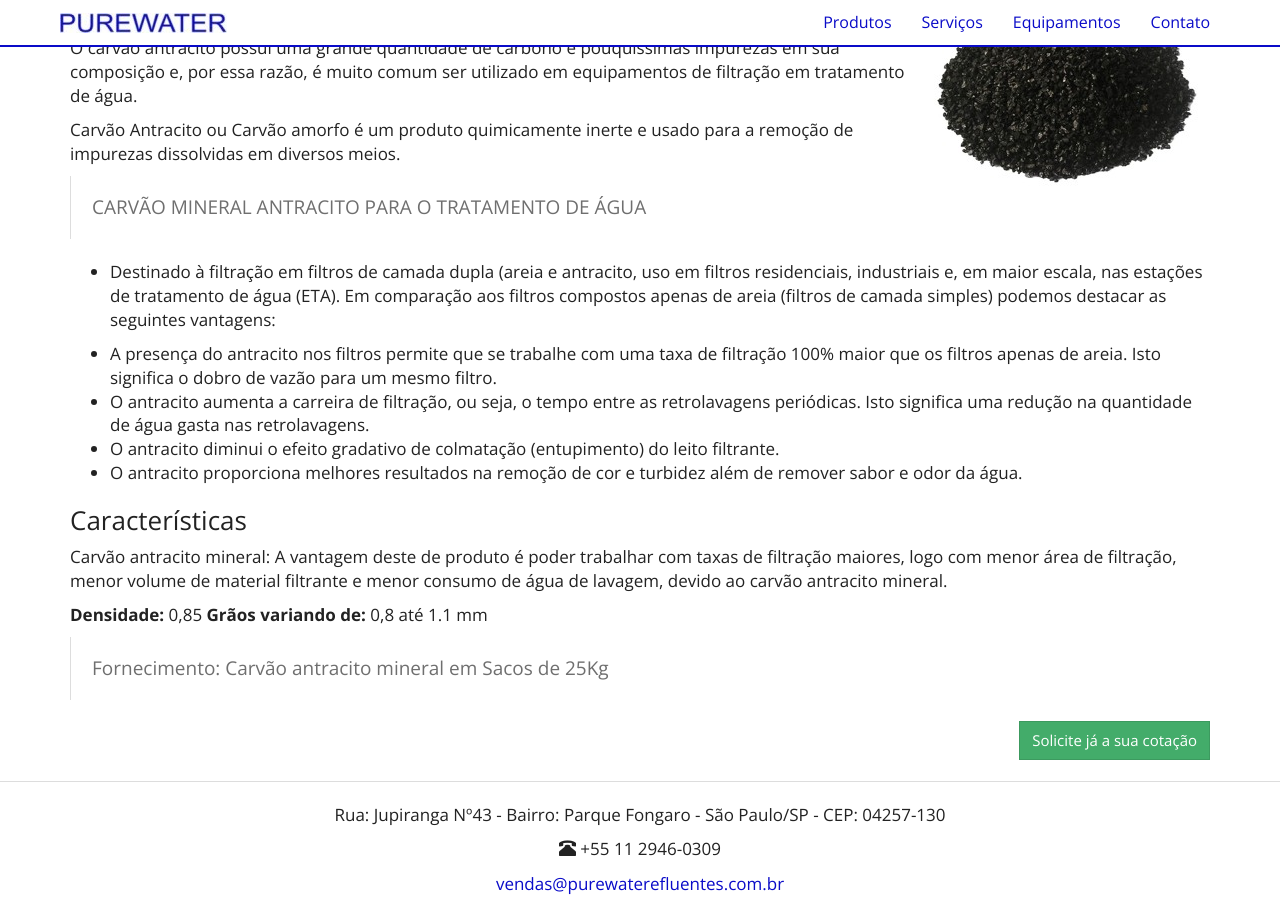
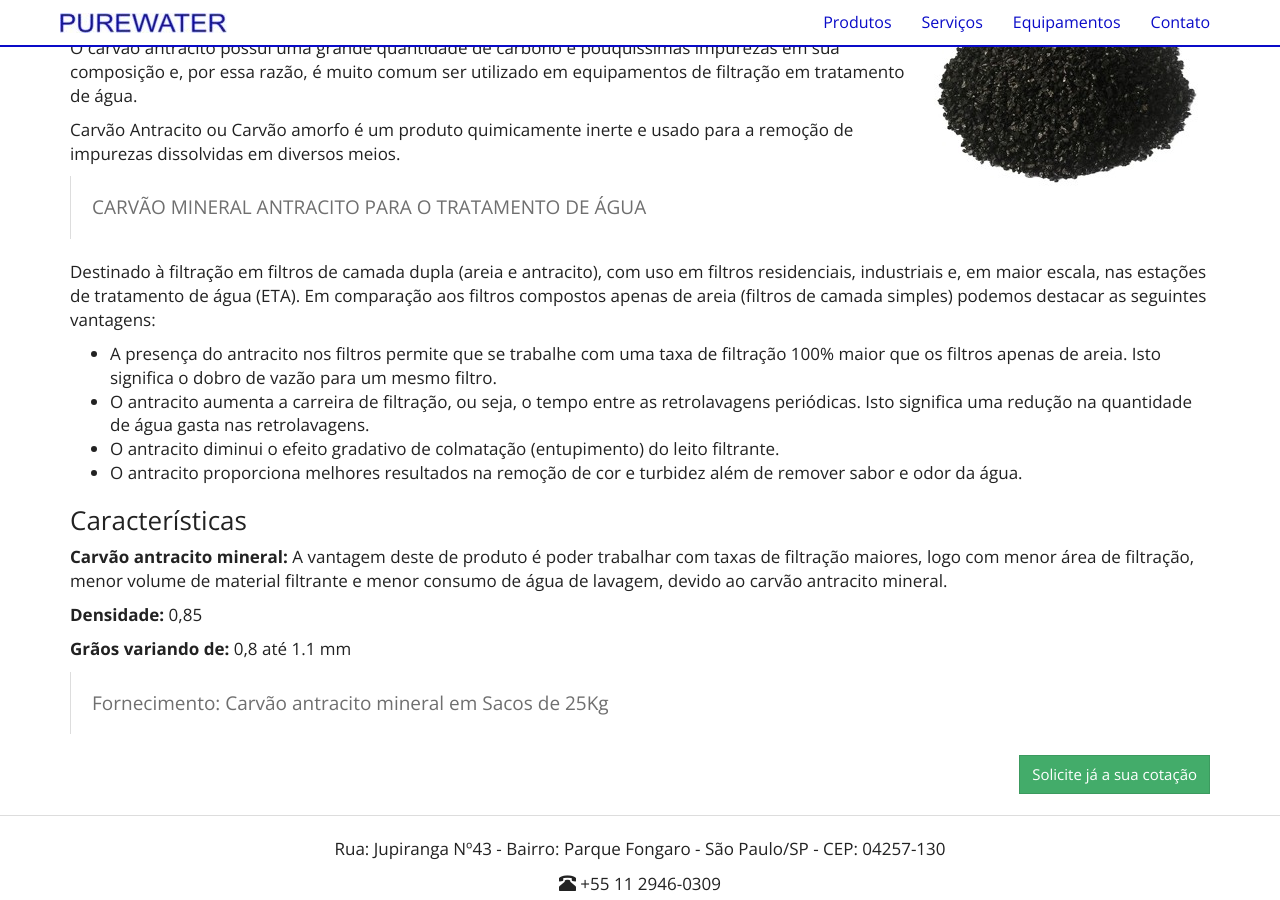
Before and after one commit to purewaterefluentes/purewaterefluentes.github.io, a Jekyll site: the page built from produtos/carvao-antracito.md, in a window 1280 px wide and 900 px high, scrolled down 463 px. Built offline with Jekyll 4.4.1, drawn with Linux system fonts in a browser that asks for light colours; nearby versions of some CDN libraries; library files that are not in the unit come from our copies.

Commit message:
Update carvao-antracito.md

```diff
--- a/produtos/carvao-antracito.md
+++ b/produtos/carvao-antracito.md
@@ -17,7 +17,7 @@ Carvão Antracito ou Carvão amorfo é um produto quimicamente inerte e usado pa
 
 > #### CARVÃO MINERAL ANTRACITO PARA O TRATAMENTO DE ÁGUA
 
-- Destinado à filtração em filtros de camada dupla (areia e antracito, uso em filtros residenciais, industriais e, em maior escala, nas estações de tratamento de água (ETA). Em comparação aos filtros compostos apenas de areia (filtros de camada simples) podemos destacar as seguintes vantagens:
+Destinado à filtração em filtros de camada dupla (areia e antracito), com uso em filtros residenciais, industriais e, em maior escala, nas estações de tratamento de água (ETA). Em comparação aos filtros compostos apenas de areia (filtros de camada simples) podemos destacar as seguintes vantagens:
 
 - A presença do antracito nos filtros permite que se trabalhe com uma taxa de filtração 100% maior que os filtros apenas de areia. Isto significa o dobro de vazão para um mesmo filtro.
 - O antracito aumenta a carreira de filtração, ou seja, o tempo entre as retrolavagens periódicas. Isto significa uma redução na quantidade de água gasta nas retrolavagens.
@@ -26,9 +26,10 @@ Carvão Antracito ou Carvão amorfo é um produto quimicamente inerte e usado pa
 
 ### Características
 
-Carvão antracito mineral: A vantagem deste de produto é poder trabalhar com taxas de filtração maiores, logo com menor área de filtração, menor volume de material filtrante e menor consumo de água de lavagem, devido ao carvão antracito mineral.
+**Carvão antracito mineral:** A vantagem deste de produto é poder trabalhar com taxas de filtração maiores, logo com menor área de filtração, menor volume de material filtrante e menor consumo de água de lavagem, devido ao carvão antracito mineral.
 
 **Densidade:** 0,85
+
 **Grãos variando de:** 0,8 até 1.1 mm
 
 >
```
